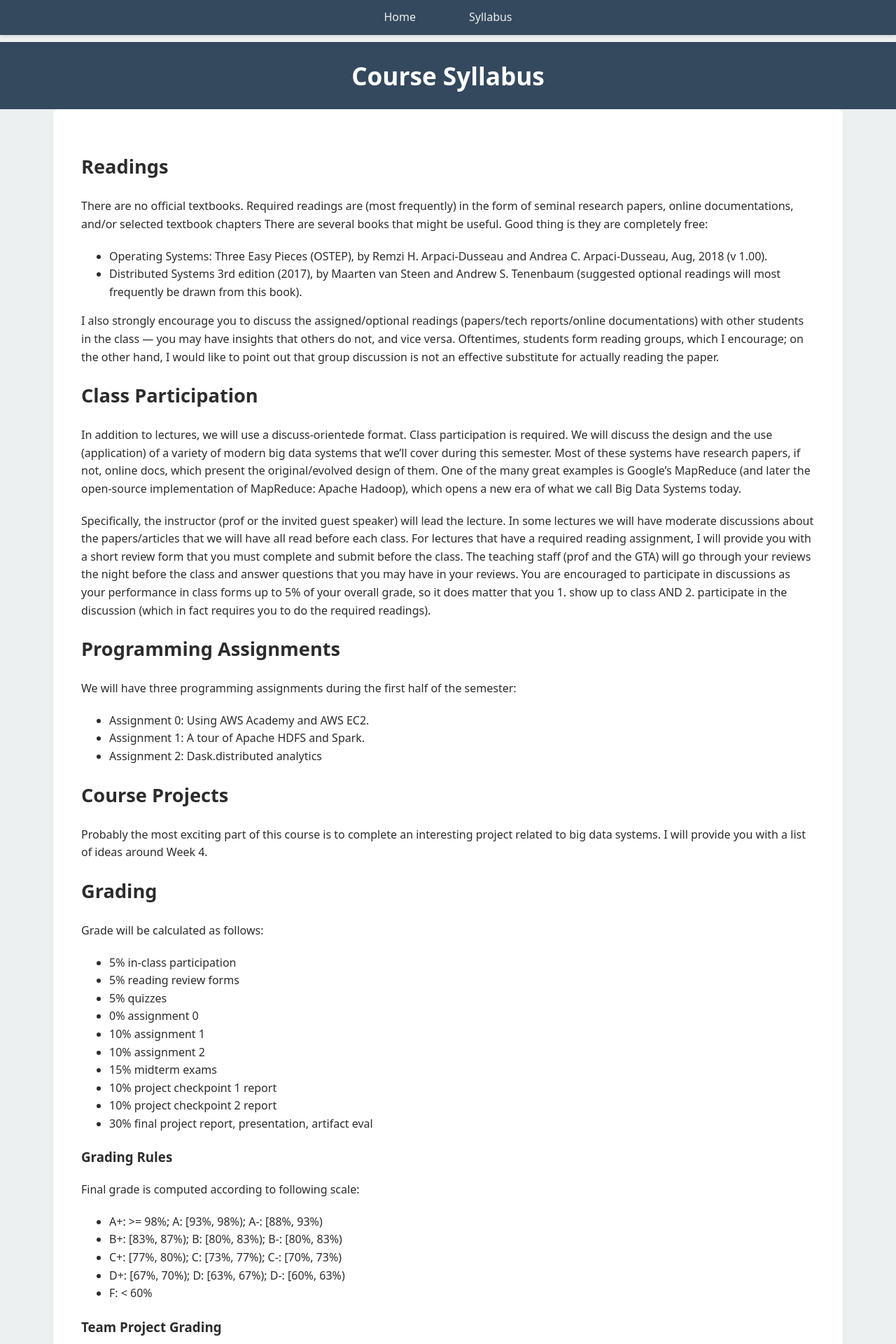
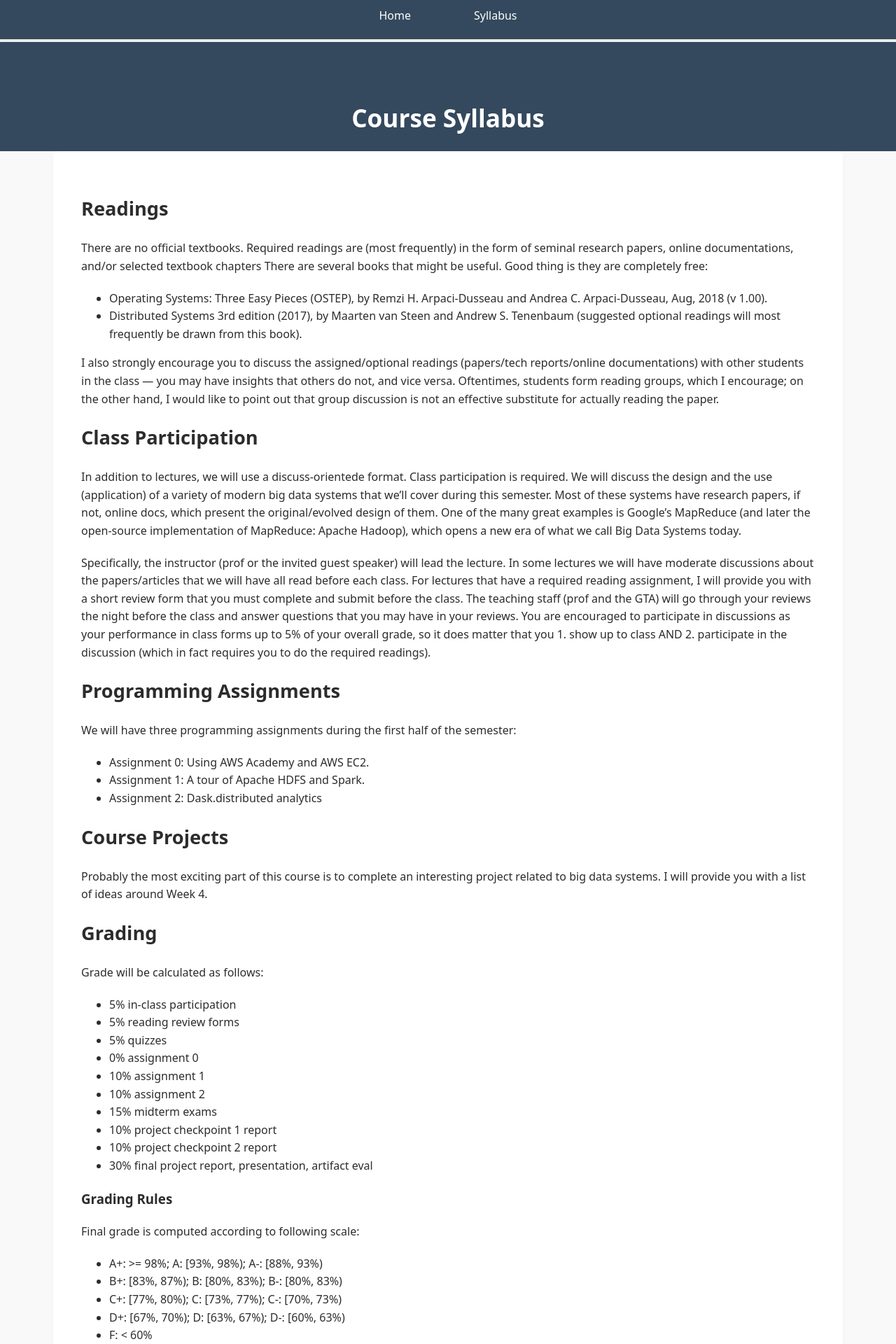
Before and after one commit to UVA-MLSys/Big-Data-Systems, a PHP site: page /headers/syllabus.html in a window 1280 px wide. Shown: the top 1920 px of the page at 70% size. Run offline with PHP 8.4, Linux system fonts and the light colour scheme.

Commit message:
navbarfix

```diff
--- a/style.css
+++ b/style.css
@@ -4,7 +4,7 @@ body {
     line-height: 1.6;
     padding-top: 60px;
     margin: 0;
-    background-color: #ecf0f1; /* Updated lighter background */
+    background-color: #f9f9f9;
 }
 
 .container {
@@ -20,7 +20,7 @@ body {
 header {
     background-color: #34495e;
     color: #fff;
-    padding: 20px 0;
+    padding: 80px 0 20px 0;  /* Increased top padding */
     text-align: center;
     margin: 0;
 }
@@ -40,7 +40,7 @@ nav {
     width: auto;
     z-index: 1000;
     margin: 0;
-    padding: 0;
+    padding: 0 0 10px 0;
     box-shadow: 0 2px 4px rgba(0, 0, 0, 0.1);
 }
 
@@ -55,20 +55,40 @@ nav ul {
 }
 
 nav li {
-    margin: 0 20px;
+    margin: 0 30px;
 }
 
 nav a {
-    color: #ecf0f1;
+    color: #fff;
     text-decoration: none;
-    padding: 12px 18px;
+    padding: 10px 15px;
     display: block;
-    border-radius: 4px;
+    border-radius: 5px;
     transition: background-color 0.3s;
 }
 
 nav a:hover, nav .dropdown-content a:hover {
     background-color: #2c3e50;
+}
+
+/* Dropdown Styles */
+nav li.dropdown {
+    position: relative;
+}
+
+nav .dropdown-content {
+    display: none;
+    position: absolute;
+    top: 100%;
+    left: 0;
+    background-color: #555;
+    min-width: 225px;
+    box-shadow: 0px 8px 16px 0px rgba(0,0,0,0.2);
+    z-index: 1;
+}
+
+nav li.dropdown:hover .dropdown-content {
+    display: block;
 }
 
 /* Main content */
@@ -99,26 +119,6 @@ footer {
 
 footer p {
     margin: 0;
-}
-
-/* Dropdown Styles */
-nav li.dropdown {
-    position: relative;
-}
-
-nav .dropdown-content {
-    display: none;
-    position: absolute;
-    top: 100%;
-    left: 0;
-    background-color: #7f8c8d;
-    min-width: 225px;
-    box-shadow: 0px 8px 16px 0px rgba(0,0,0,0.2);
-    z-index: 1;
-}
-
-nav .dropdown-content a {
-    color: #ecf0f1;
 }
 
 /* Lecture Section */
@@ -159,12 +159,5 @@ img {
 
 /* Youtube Video Embed */
 .video-container {
-    display: flex;
-    justify-content: center;
-    align-items: center;
-    height: 100%;
-}
-
-.video-container {
     text-align: center;
 }
```
